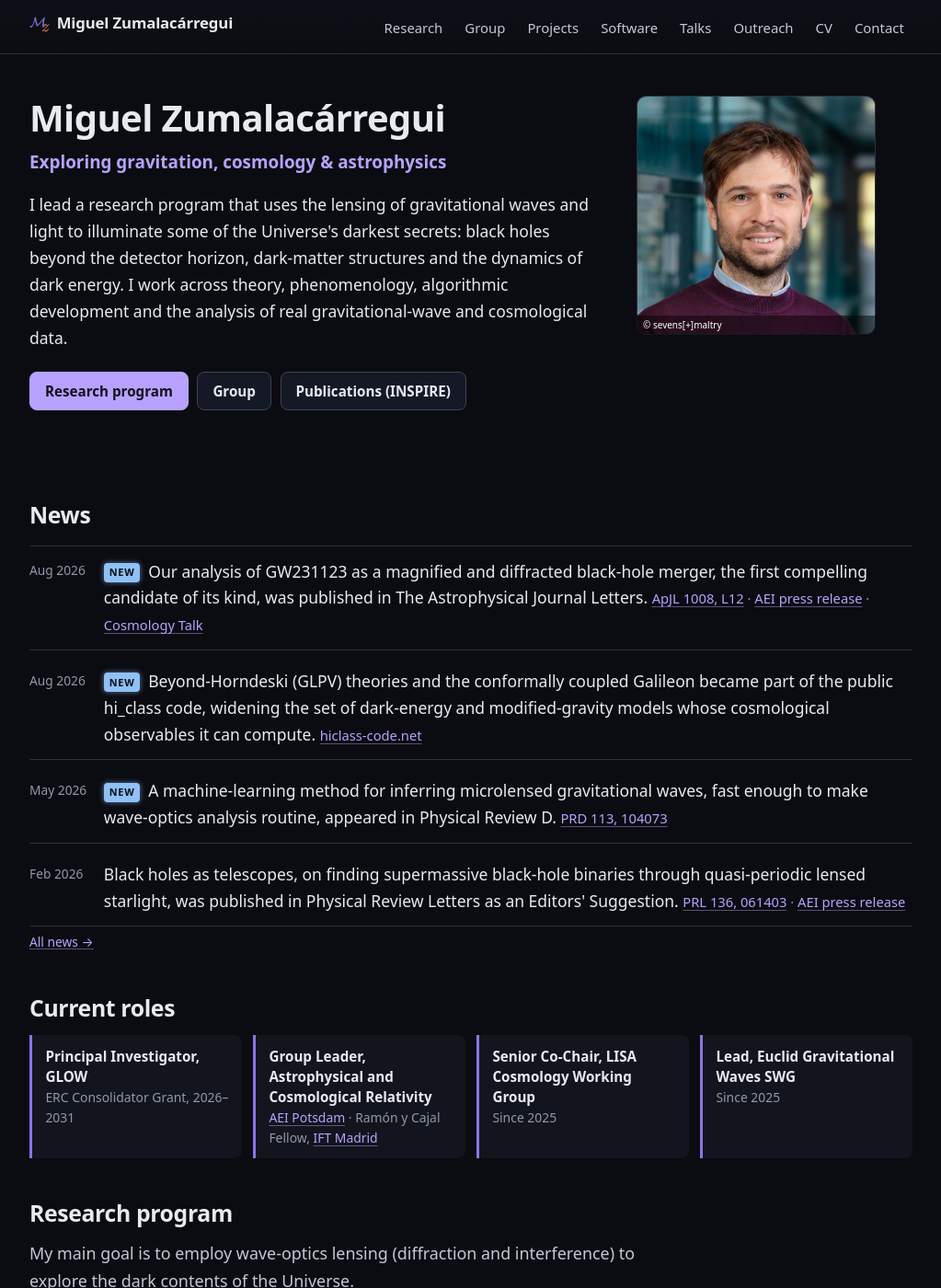
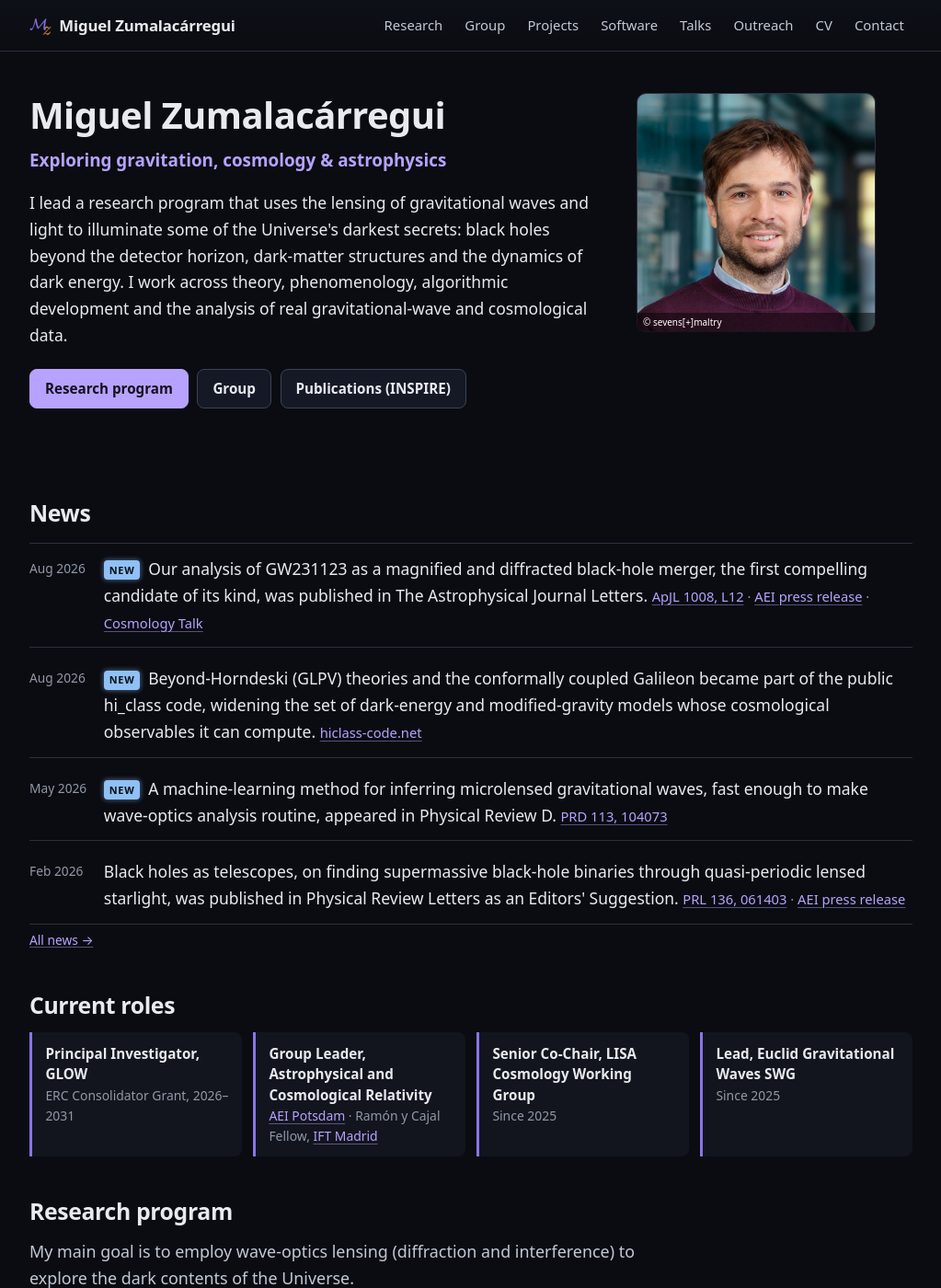
Before and after one commit to miguelzuma/miguelzuma.github.io, a Jekyll site: the page built from index.html, in a window 1280 px wide and 1400 px high. Shown: the whole window at 92% size, without its empty margins (128-1151 px from the left). Built offline with Jekyll 4.4.1, drawn with Linux system fonts in a browser that asks for light colours.

Commit message:
Header: line the brand up with the nav, and enlarge the mark
The header row was align-items: baseline, which worked until the brand
gained an image. An inline-flex box takes its baseline from its first flex
item, and a replaced element's baseline is its bottom edge, so the browser
was lining the mark's bottom up with the nav links and carrying the name
along with it. Centring the row fixes it, which is what the GLOW site
already does for the same reason.

The mark grows from 1.29em to 1.45em now that it sits on the line: the M
clears the cap height by 1.6px and the z reaches the descender depth almost
exactly. Measured at 5x on research.html, the brand and nav baselines now
agree to 0.6px, against 4.8px before.

Co-Authored-By: Claude Opus 5 (1M context) <noreply@anthropic.com>
Claude-Session: https://claude.ai/code/session_01E2ZbXszK9qt9svKVxU5Yrt

```diff
--- a/assets/css/main.css
+++ b/assets/css/main.css
@@ -116,7 +116,11 @@ a:focus-visible {
 .site-header .wrap {
 	display: flex;
 	flex-wrap: wrap;
-	align-items: baseline;
+	/* Centred rather than baseline-aligned: the brand carries an image beside
+	   its text, and an inline-flex box takes its baseline from its first item,
+	   so the mark's bottom edge -- not the name -- was being lined up with the
+	   nav links. Same fix as the GLOW site. */
+	align-items: center;
 	gap: 0.4rem 1.5rem;
 	padding-top: 0.7rem;
 	padding-bottom: 0.7rem;
@@ -140,8 +144,8 @@ a:focus-visible {
    wordmark's font-size. At 1.6rem the mark overshot the caps top and bottom
    and floated free of the type. */
 .brand-mark {
-	width: 1.29em;
-	height: 1.29em;
+	width: 1.45em;
+	height: 1.45em;
 	transform: translateY(0.09em);
 	display: block;
 	flex: 0 0 auto;
```
